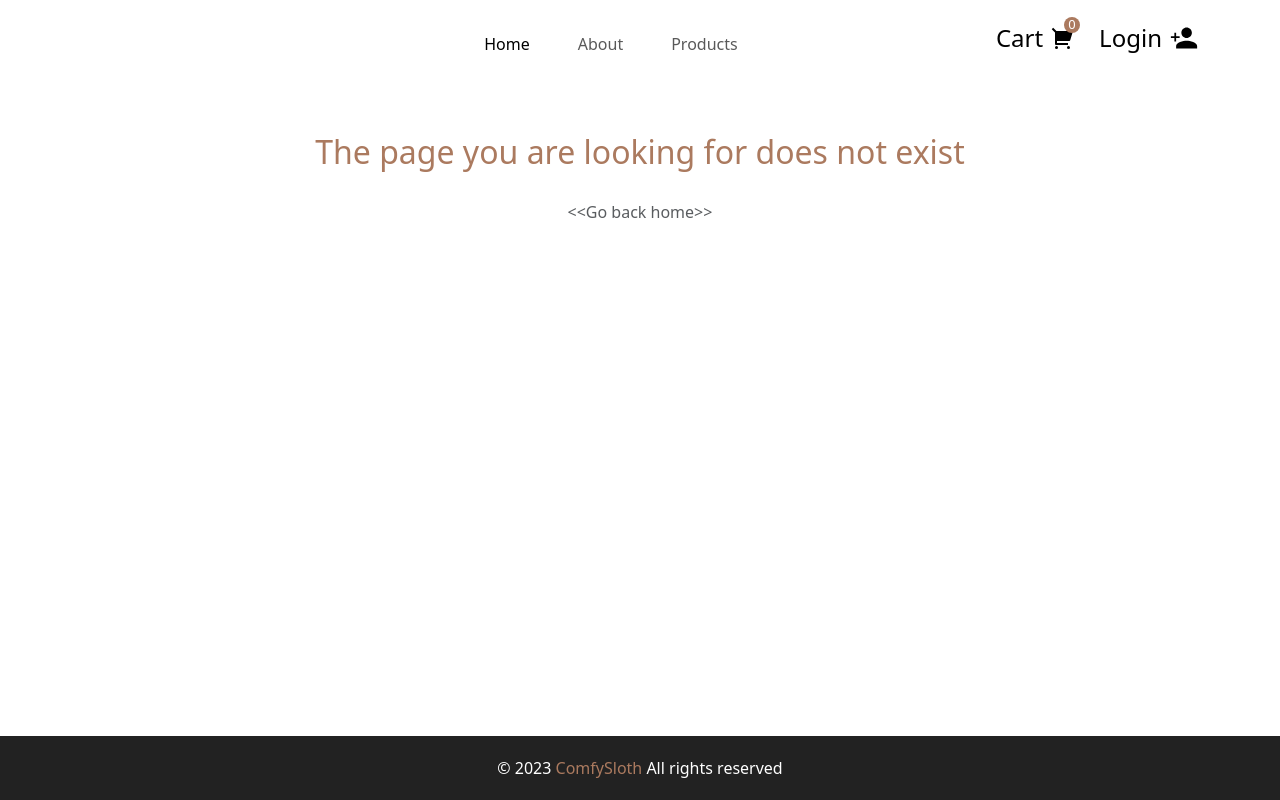
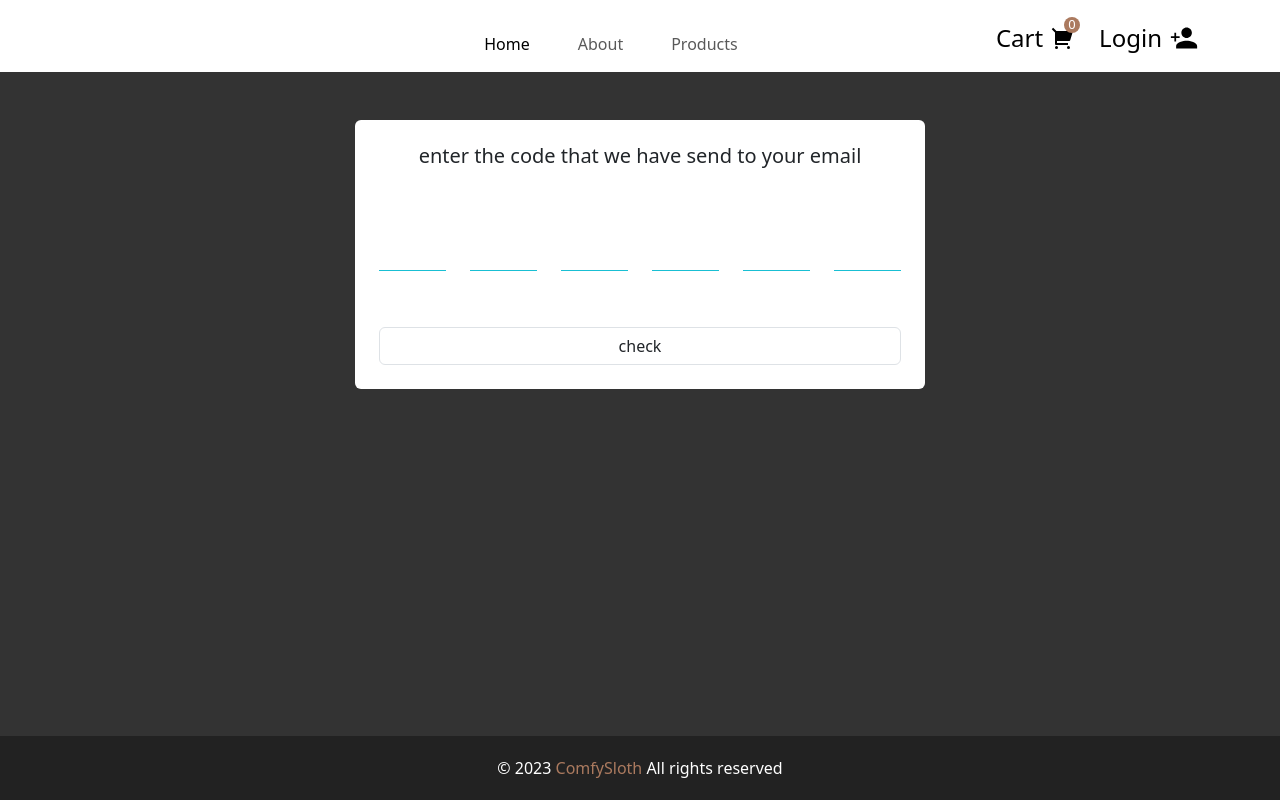
Before and after one commit to faran1385/ComfySloth, a React (Create React App) app: page /emailConfirmation in a window 1280 px wide. Built offline with nearby package versions, Linux system fonts and the light colour scheme; no server answers.

Commit message:
email configuration page is done

```diff
--- a/src/App.js
+++ b/src/App.js
@@ -8,6 +8,7 @@ import {Products} from "./pages/Products";
 import {Product} from "./pages/product"
 import {Login} from "./Components/Login";
 import {Signin} from "./Components/Signin";
+import {EmailConfirmation} from "./Components/EmailConfirmation";
 
 function App() {
     return (
@@ -20,6 +21,7 @@ function App() {
                         <Route path={"cart"}/>
                         <Route path={"products"} element={<Products/>}/>
                         <Route path={"signin"} element={<Signin/>}/>
+                        <Route path={"/emailConfirmation"} element={<EmailConfirmation/>}/>
                         <Route path={"login"} element={<Login/>}/>
                         <Route path={"product/:productId"} element={<Product/>}/>
                         <Route path={"*"} element={<NotFound/>}/>
--- /dev/null
+++ b/src/Components/EmailConfirmation.js
@@ -0,0 +1,35 @@
+import {BiHide, BiShow} from "react-icons/bi";
+import {Link} from "react-router-dom";
+import {EmailConfigurationInput} from "./emailConfigurationInput";
+
+export function EmailConfirmation() {
+    return (
+        <>
+            <div className={"w-100 h-100 py-5"} style={{background: "#333"}}>
+                <div className={"container pb-5"}>
+                    <div className={"row justify-content-center"}>
+                        <form className={"col-lg-6 col-8 p-4 rounded-2 bg-white"}>
+                            <div>
+                                <h5 style={{fontWeight: 400}} className={"text-center"}>enter the code that we have send
+                                    to your email</h5>
+                            </div>
+                            <div className={"row rounded-2 mt-5"}>
+                                <EmailConfigurationInput inputName={"one"}/>
+                                <EmailConfigurationInput inputName={"two"}/>
+                                <EmailConfigurationInput inputName={"three"}/>
+                                <EmailConfigurationInput inputName={"four"}/>
+                                <EmailConfigurationInput inputName={"five"}/>
+                                <EmailConfigurationInput inputName={"six"}/>
+                            </div>
+                            <div className={"pt-5"}>
+                                <input type={"submit"} value={"check"}
+                                       className={"form-control fs-6 shadow-none submit"}
+                                       style={{fontWeight: 500, transition: "all ease-in 500ms"}}/>
+                            </div>
+                        </form>
+                    </div>
+                </div>
+            </div>
+        </>
+    )
+}
--- a/src/Components/Login.js
+++ b/src/Components/Login.js
@@ -1,5 +1,6 @@
 import {BiHide, BiShow} from "react-icons/bi";
 import {useState} from "react";
+import {Link} from "react-router-dom";
 
 export function Login() {
     //username input state
@@ -48,7 +49,7 @@ export function Login() {
                               action={"http://localhost:8000/user/create-user/"} method={"POST"}
                               className={"col-lg-4 col-8 p-4 rounded-2 bg-white"}>
                             <div>
-                                <h2 style={{fontWeight: 400}} className={"text-center"}>Login in</h2>
+                                <h2 style={{fontWeight: 400}} className={"text-center"}>Login</h2>
                             </div>
                             <div className={"pt-4"}>
                                 <label className={"form-label fs-6"} style={{fontWeight: 400}}>Username</label>
@@ -60,7 +61,8 @@ export function Login() {
                                        name={"username"}/>
                             </div>
                             <div className={"pt-4"}>
-                                <label className={"form-label fs-6"} style={{fontWeight: 400}}>Password</label>
+                                <label className={"form-label fs-6"} style={{fontWeight: 400}}>Password <small
+                                    style={{color: "#19bfd3", cursor: "pointer"}}>forgot?</small></label>
                                 <div className={"position-relative d-flex justify-content-end align-items-center"}
                                      style={{cursor: "pointer"}}>
                                     <input onKeyUp={() => setInvalid({...isInvalid, password: false})} value={password}
@@ -69,21 +71,27 @@ export function Login() {
                                            className={`form-control pe-4 ${isInvalid.password ? "is-invalid  " : ""}`}
                                            name={"password"}/>
 
-                                    {!passwordShowed &&isInvalid.password!==true?
+                                    {!passwordShowed && isInvalid.password !== true ?
                                         <BiShow className={"position-absolute me-2"} onClick={(event) => {
                                             event.target.parentElement.children[0].type = "text";
                                             setPasswordShow(true)
-                                        }}/> :isInvalid.password!==true?
-                                        <BiHide className={"position-absolute me-2"}
-                                                onClick={(event) => {
-                                                    event.target.parentElement.children[0].type = "password";
-                                                    setPasswordShow(false)
-                                                }}/>:""}
+                                        }}/> : isInvalid.password !== true ?
+                                            <BiHide className={"position-absolute me-2"}
+                                                    onClick={(event) => {
+                                                        event.target.parentElement.children[0].type = "password";
+                                                        setPasswordShow(false)
+                                                    }}/> : ""}
                                 </div>
                             </div>
                             <div className={"pt-5"}>
-                                <input type={"submit"} className={"form-control fs-6 shadow-none submit"}
+                                <input type={"submit"} value={"Login"}
+                                       className={"form-control fs-6 shadow-none submit"}
                                        style={{fontWeight: 500, transition: "all ease-in 500ms"}}/>
+                            </div>
+                            <div className={"mt-2 d-flex justify-content-center"}>
+                                <Link to={"/signin"} className={"text-decoration-none text-center pt-3"}>You haven't
+                                    sign in
+                                    yet ?</Link>
                             </div>
                         </form>
                     </div>
--- a/src/Components/ProductList.js
+++ b/src/Components/ProductList.js
@@ -18,7 +18,5 @@ export function ProductList() {
                 </div>
             </div>
         );
-    }else{
-        return <FilltersLoading/>
     }
 }
--- a/src/Components/Signin.js
+++ b/src/Components/Signin.js
@@ -1,5 +1,6 @@
 import {useState} from "react";
 import {BiShow, BiHide} from "react-icons/bi"
+import {Link} from "react-router-dom";
 
 export function Signin() {
     //username input state
@@ -91,8 +92,11 @@ export function Signin() {
                                        name={"email"}/>
                             </div>
                             <div className={"pt-5"}>
-                                <input type={"submit"} className={"form-control fs-6 shadow-none submit"}
+                                <input type={"submit"} value={"Sign in  "} className={"form-control fs-6 shadow-none submit"}
                                        style={{fontWeight: 500, transition: "all ease-in 500ms"}}/>
+                            </div>
+                            <div className={"mt-2 d-flex justify-content-center"}>
+                                <Link to={'/login'} className={"text-decoration-none text-center pt-3"}>Already have an account ?</Link>
                             </div>
                         </form>
                     </div>
--- /dev/null
+++ b/src/Components/emailConfigurationInput.js
@@ -0,0 +1,60 @@
+//this variable defines that we muse set input or not
+let isValid = null
+
+export function EmailConfigurationInput(props) {
+    const {inputName} = props
+
+    function validation(event) {
+        // checking if pressed key was not valid then we set isValid false then it won't set next or prev input of focus
+        if ((isNaN(event.key) || event.key === ' ') && event.key !== 'Backspace') {
+            event.preventDefault()
+            isValid = false
+            //checking if pressed key was backspace
+            //it defines that we must set prev input on focus
+        } else if (event.key === 'Backspace') {
+            isValid = true
+            //checking if pressed key was not none of them it's a number
+            //it defines that we must set next input on focus
+        } else {
+            isValid = true
+        }
+    }
+
+    //set next input on focus
+    function setFocus(event, number) {
+        if (isValid) {
+            //event target parent element childrens
+            let parentChildren = Array.from(event.target.parentElement.parentElement.children)
+            parentChildren.forEach((child, index) => {
+                //checking which input is the same input as event target
+                if (event.target.name === child.firstChild.name) {
+                    //checking what is the number if it was 1 it means we must set next input focus
+                    //checking the next input is defined
+                    if (number === 1 && index !== parentChildren.length - 1) {
+                        parentChildren[index + number].firstChild.focus()
+                        //checking what is the number if it was -1 it means we must set prev input focus
+                        //checking the prev input is defined
+                    } else if (number === -1 && index !== 0) {
+                        parentChildren[index + number].firstChild.focus()
+                        //checking if use is done typing
+                        //sets input blur
+                    }else if(number === 1 && index === parentChildren.length - 1){
+                        parentChildren[index].firstChild.blur()
+                    }
+                }
+            })
+            //setting is valid null to set back to initial value
+            isValid = null
+        }
+    }
+
+    return (<div className={"col-md-2 col-4 mb-lg-0 mb-3"}>
+        <input maxLength={1}
+               className={"form-control fs-3 mb-2 text-center border-top-0 border-start-0 border-end-0 rounded-0  shadow-none"}
+               type={"text"}
+               name={inputName}
+               onKeyUp={(event) => setFocus(event, event.key !== "Backspace" ? 1 : -1)}
+               onKeyDown={(event) => validation(event)}
+               style={{borderBottom: "1px solid #19bfd3"}}/>
+    </div>)
+}
--- a/src/pages/SharedLayout.js
+++ b/src/pages/SharedLayout.js
@@ -8,16 +8,16 @@ import {useLocation} from "react-router-dom";
 export function SharedLayout() {
     //getting path name of window location
     const {pathname}=useLocation()
-    if(pathname==="/signin"||pathname==="/login"){
+    if(pathname==="/signin"||pathname==="/login"||pathname==="/EmailConfirmation"){
         document.body.style.background = "#333"
     }else{
         document.body.style.background = "white"
     }
     return (
         <>
-            {pathname==="/signin"||pathname==="/login"?"":<Header/>}
+            {pathname==="/signin"||pathname==="/login"||pathname==="/EmailConfirmation"?"":<Header/>}
             <Outlet/>
-            {pathname==="/signin"||pathname==="/login"?"":<Footer/>}
+            {pathname==="/signin"||pathname==="/login"||pathname==="/EmailConfirmation"?"":<Footer/>}
         </>
     );
 }
--- a/src/pages/product.js
+++ b/src/pages/product.js
@@ -21,7 +21,7 @@ export function Product() {
     useEffect(() => {
         FetchCaller(`http://127.0.0.1:8000/product/api/detail/${params.productId}/`, setProduct)
     }, [])
-    if (product!==null) {
+    if (product === null) {
         return <div className={"container pt-5"}>
             <div className={"row ms-0"}>
                 <div className={"col-lg-5 ps-0 ps-lg-1  mb-lg-0 mb-4"}>
@@ -66,7 +66,7 @@ export function Product() {
                         </div>
                     </div>
                 </div>
-                <div className={"col-lg-5 mt-5 mt-lg-0 position-relative"} style={{bottom:"4rem"}}>
+                <div className={"col-lg-5 mt-5 mt-lg-0 position-relative"} style={{bottom: "4rem"}}>
                     <div className={"row"}>
                         <div className={"col-4 mt-3 mb-2 user-select-none"} style={{cursor: "pointer"}}>
                             <div style={{height: "5rem"}}
```
